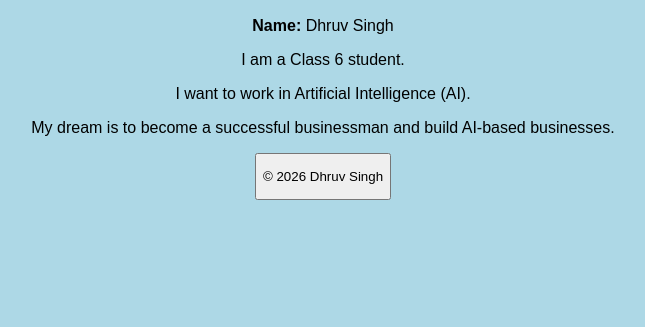
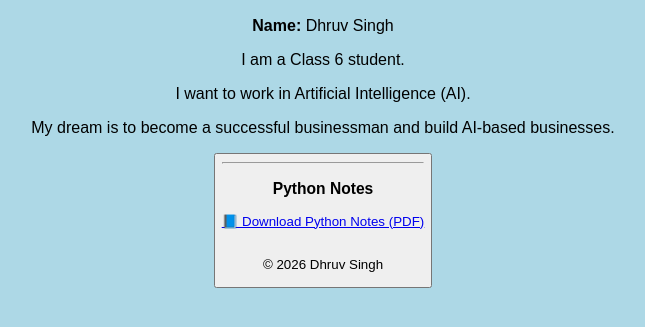
Before and after one commit to dhruv-singh148/dhruv-singh-website, a plain HTML site: page index.html in a window 1280 px wide. Shown: the part 111-438 px from the top of the page, without its empty margins (317-962 px from the left). Drawn offline with Linux system fonts and the light colour scheme.

Commit message:
Update index.html

```diff
--- a/index.html
+++ b/index.html
@@ -16,7 +16,15 @@
 
 <button onclick="alert('Hello! Welcome to my website.')"
 <hr>
+<hr>
 
+<h3>Python Notes</h3>
+
+<a href="Python_Full_Notes.pdf" target="_blank">
+    📘 Download Python Notes (PDF)
+</a>
+
+<br><br>
 <p>© 2026 Dhruv Singh</p>
 
 </body>
```
